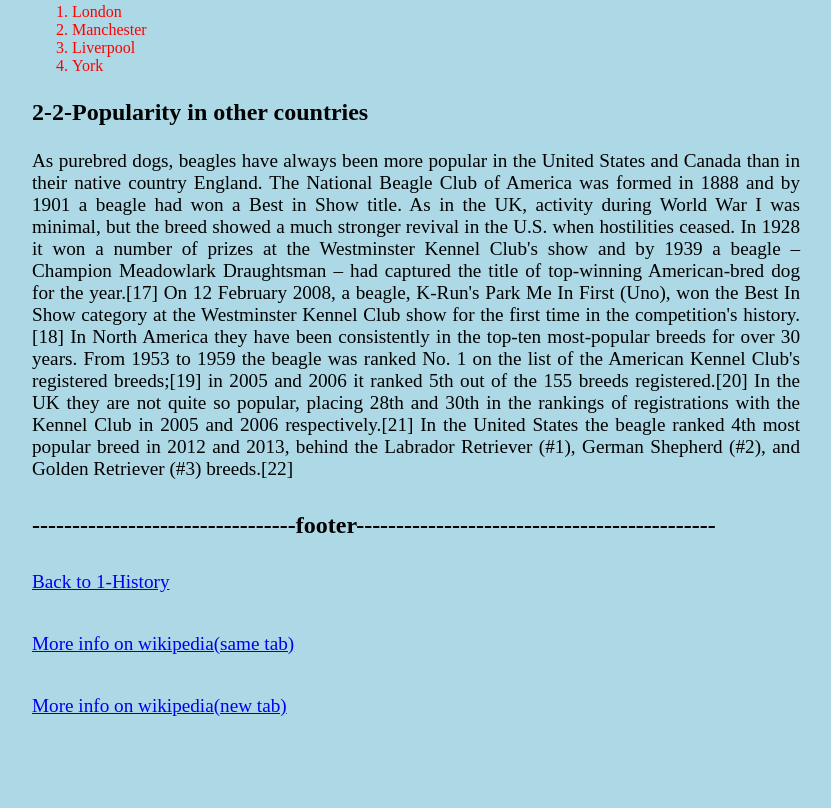
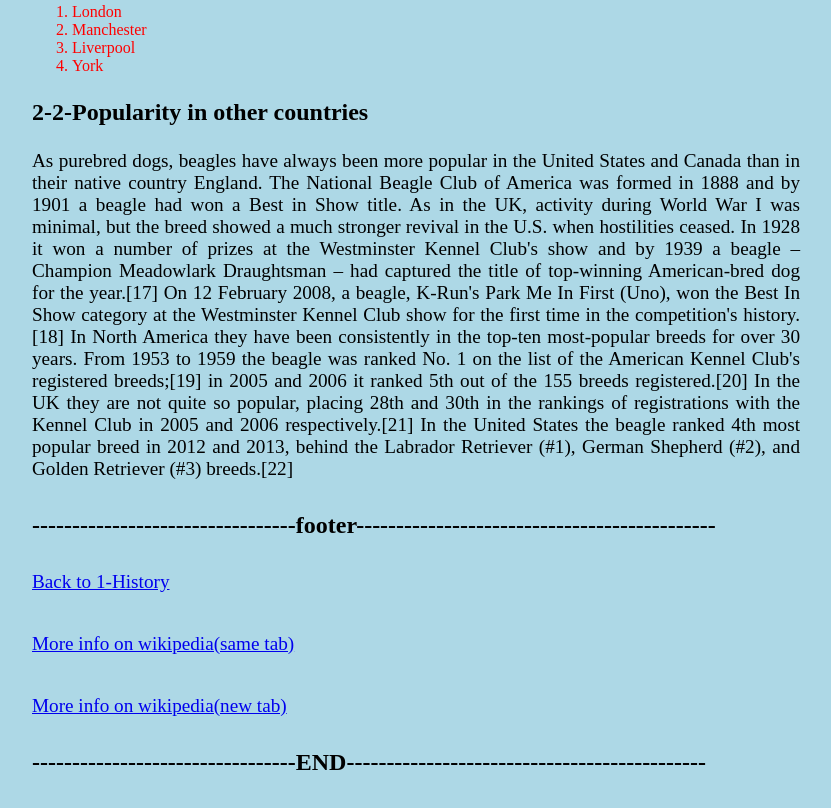
Before and after one commit to Reza-sd/NC-1-intro-html-css, a plain HTML site: page index.html in a window 1280 px wide. Shown: the part 2311-3119 px from the top of the page, without its empty margins (224-1055 px from the left). Before the commit the page ends 3028 px from the top, so only its background shows below. Drawn offline with Linux system fonts and the light colour scheme.

Commit message:
add end line

```diff
--- a/index.html
+++ b/index.html
@@ -85,6 +85,8 @@
     <a href="https://en.wikipedia.org/wiki/Beagle">More info on wikipedia(same tab) </a>
     <h5></h5>
     <a href="https://en.wikipedia.org/wiki/Beagle" target="_blank">More info on wikipedia(new tab) </a>
+    <h4>---------------------------------END---------------------------------------------</h4>
+
    </footer>
 </body>
 </html>
```
